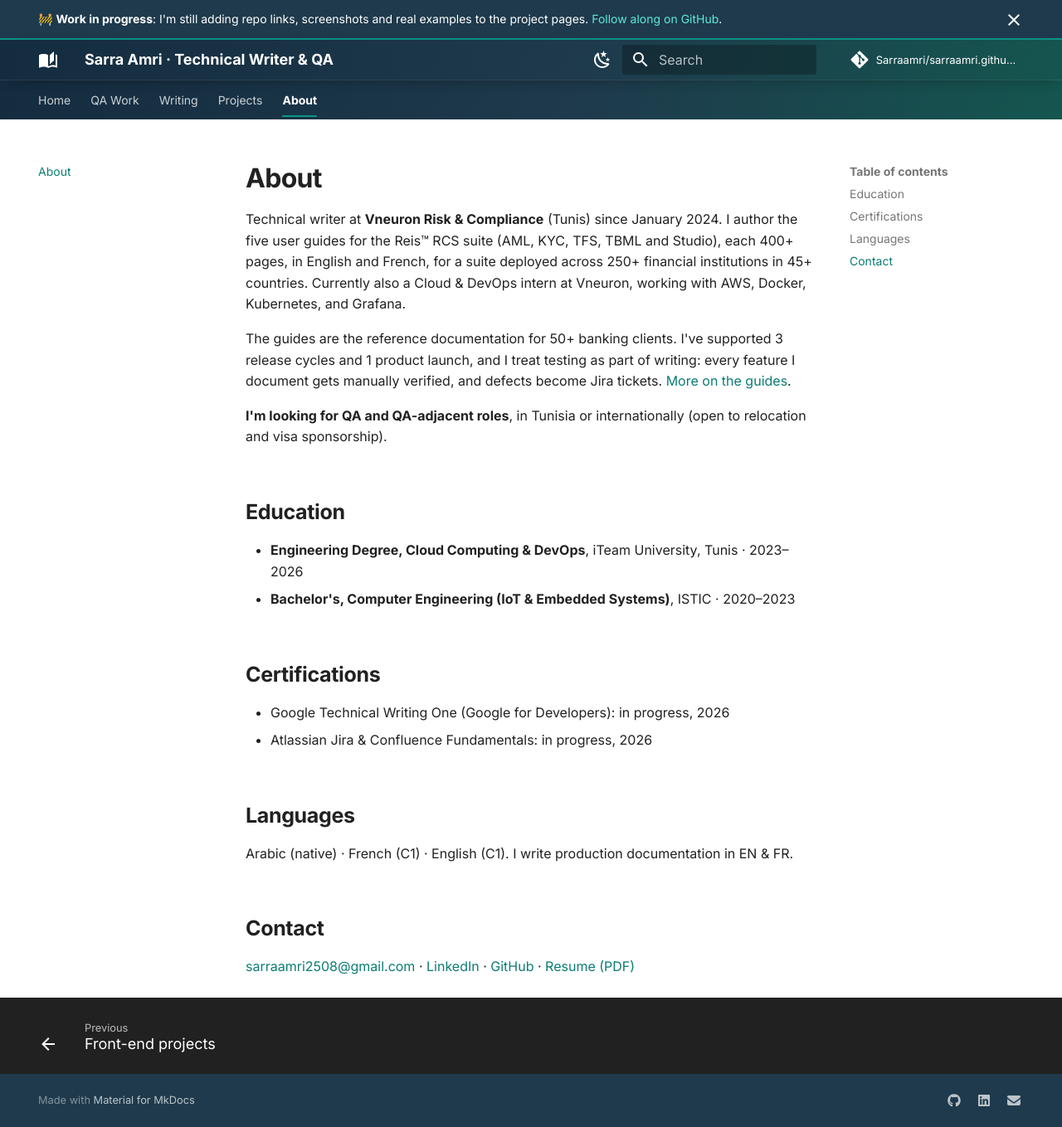
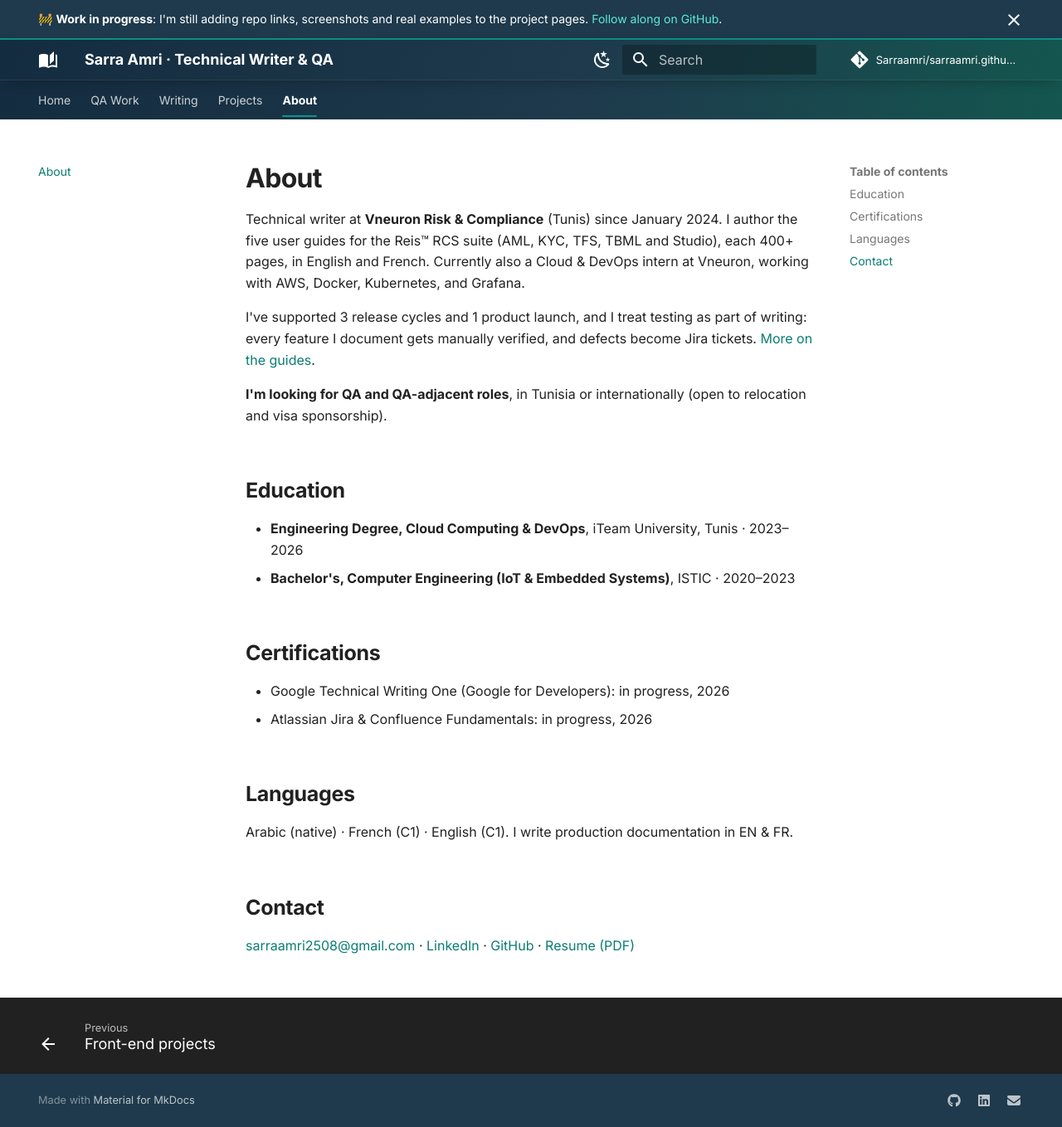
Before and after one commit to Sarraamri/sarraamri.github.io, an MkDocs documentation site: the page built from docs/about.md, in a window 1280 px wide and 1359 px high. Shown: the whole window at 83% size. Built offline with MkDocs 1.6.1 and Material for MkDocs 9.7.7, drawn with Linux system fonts in a browser that asks for light colours; comment, search, counter and statistics services are not loaded.

Commit message:
Remove all client-count figures from the site
Drops "50+ banking clients" and "250+ financial institutions in 45+
countries" from five pages. Client numbers are Vneuron's to publish, not
mine. The documentation figures (five guides, 400+ pages, two languages)
stay, since those describe my own work.

Co-Authored-By: Claude Opus 5 <noreply@anthropic.com>

```diff
--- a/docs/about.md
+++ b/docs/about.md
@@ -2,12 +2,11 @@
 
 Technical writer at **Vneuron Risk & Compliance** (Tunis) since January 2024. I author the five
 user guides for the Reis™ RCS suite (AML, KYC, TFS, TBML and Studio), each 400+ pages, in English
-and French, for a suite deployed across 250+ financial institutions in 45+ countries. Currently
-also a Cloud & DevOps intern at Vneuron, working with AWS, Docker, Kubernetes, and Grafana.
+and French. Currently also a Cloud & DevOps intern at Vneuron, working with AWS, Docker,
+Kubernetes, and Grafana.
 
-The guides are the reference documentation for 50+ banking clients. I've supported 3 release cycles
-and 1 product launch, and I treat testing as part of writing: every feature I document gets
-manually verified, and defects become Jira tickets.
+I've supported 3 release cycles and 1 product launch, and I treat testing as part of writing:
+every feature I document gets manually verified, and defects become Jira tickets.
 [More on the guides](writing/reis-user-guides.md).
 
 **I'm looking for QA and QA-adjacent roles**, in Tunisia or internationally (open to relocation
```
Also changed, not shown: docs/index.md (+3 -3 lines), docs/writing/reis-user-guides.md (+2 -4 lines), docs/writing/tbml-doc-set.md (+1 -2 lines).
